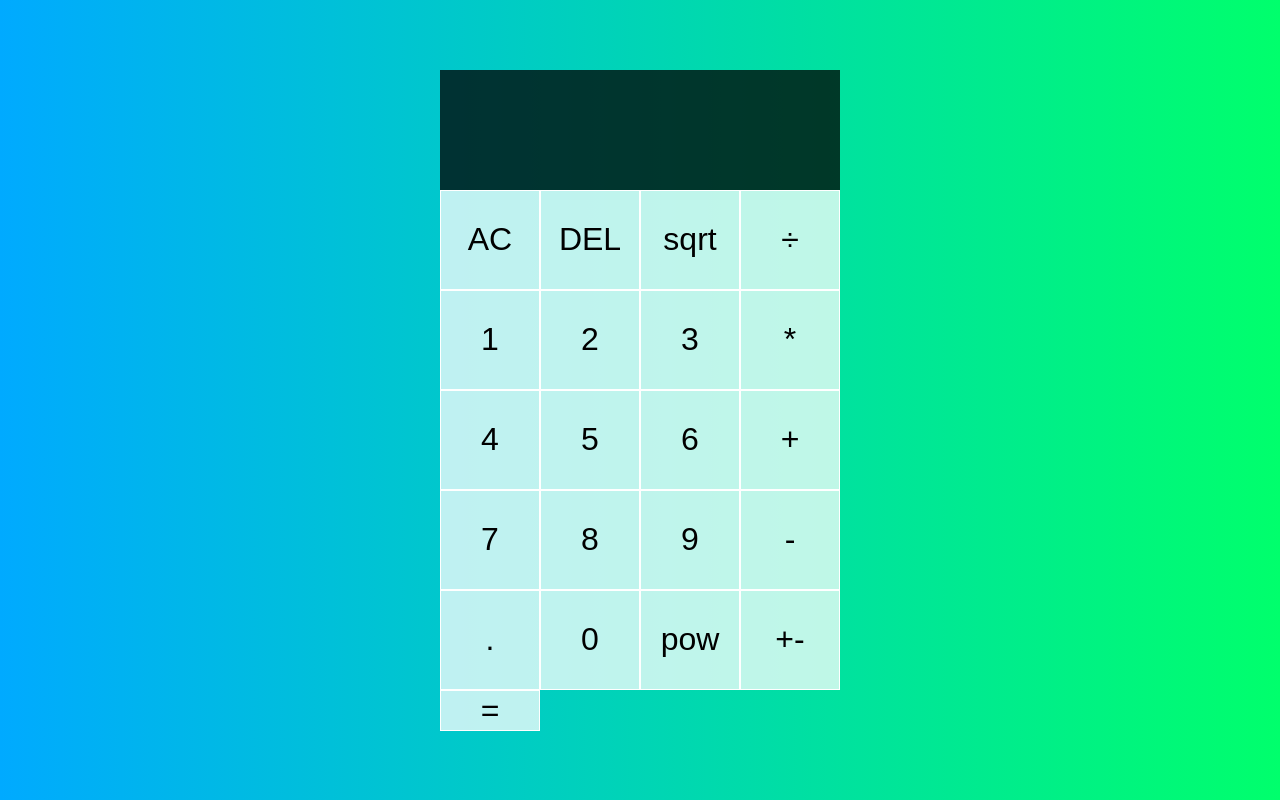
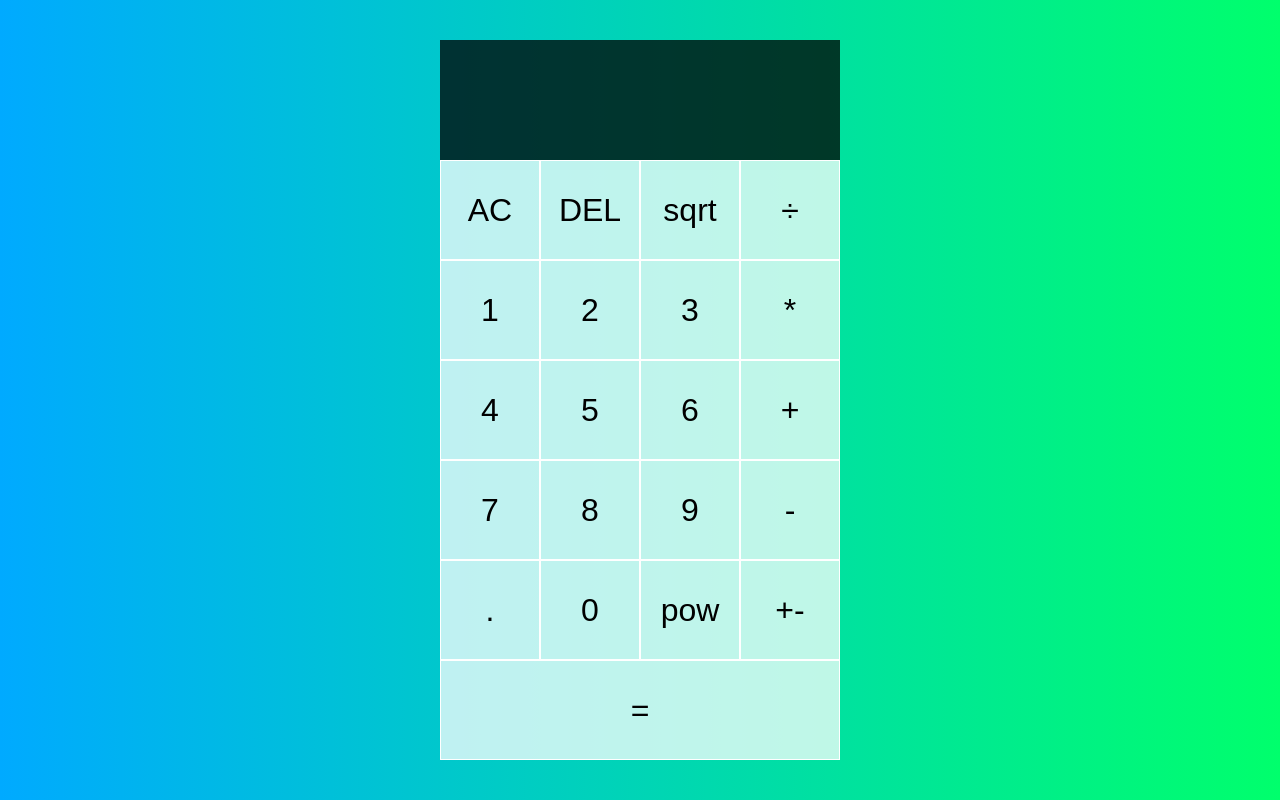
Before and after one commit to irinainina/ready-projects, a plain HTML site: page index.html in a window 1280 px wide. Drawn offline with Linux system fonts and the light colour scheme.

Commit message:
Update styles.css

```diff
--- a/styles.css
+++ b/styles.css
@@ -16,7 +16,7 @@ body {
   align-content: center;
   min-height: 100vh;
   grid-template-columns: repeat(4, 100px);
-  grid-template-rows: minmax(120px, auto) repeat(5, 100px);
+  grid-template-rows: minmax(120px, auto) repeat(6, 100px);
 }
 
 .calculator-grid > button {
@@ -29,10 +29,6 @@ body {
 
 .calculator-grid > button:hover {
   background-color: rgba(255, 255, 255, .9);
-}
-
-.span-two {
-  grid-column: span 2;
 }
 
 .output {
@@ -56,3 +52,7 @@ body {
   color: white;
   font-size: 2.5rem;
 }
+
+.span-four {
+  grid-column: span 4;
+}
```
